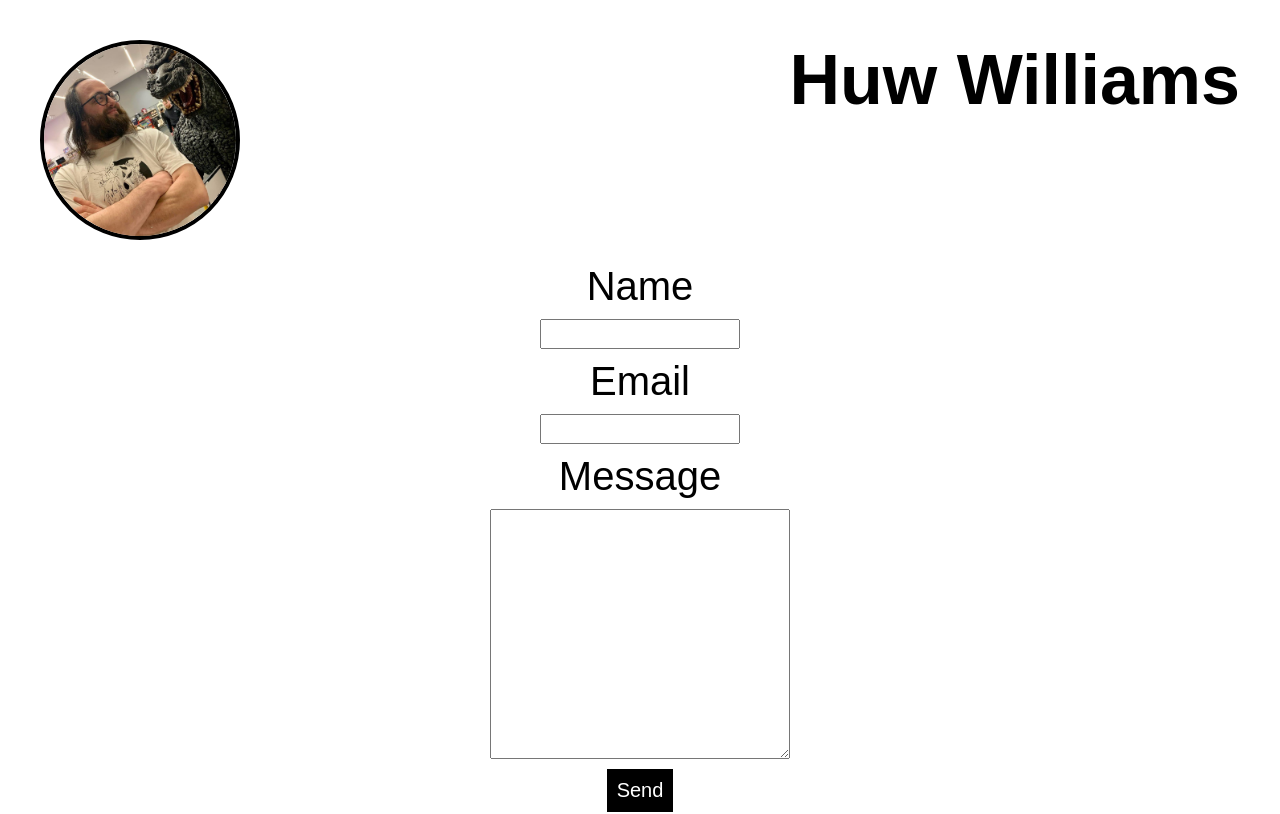
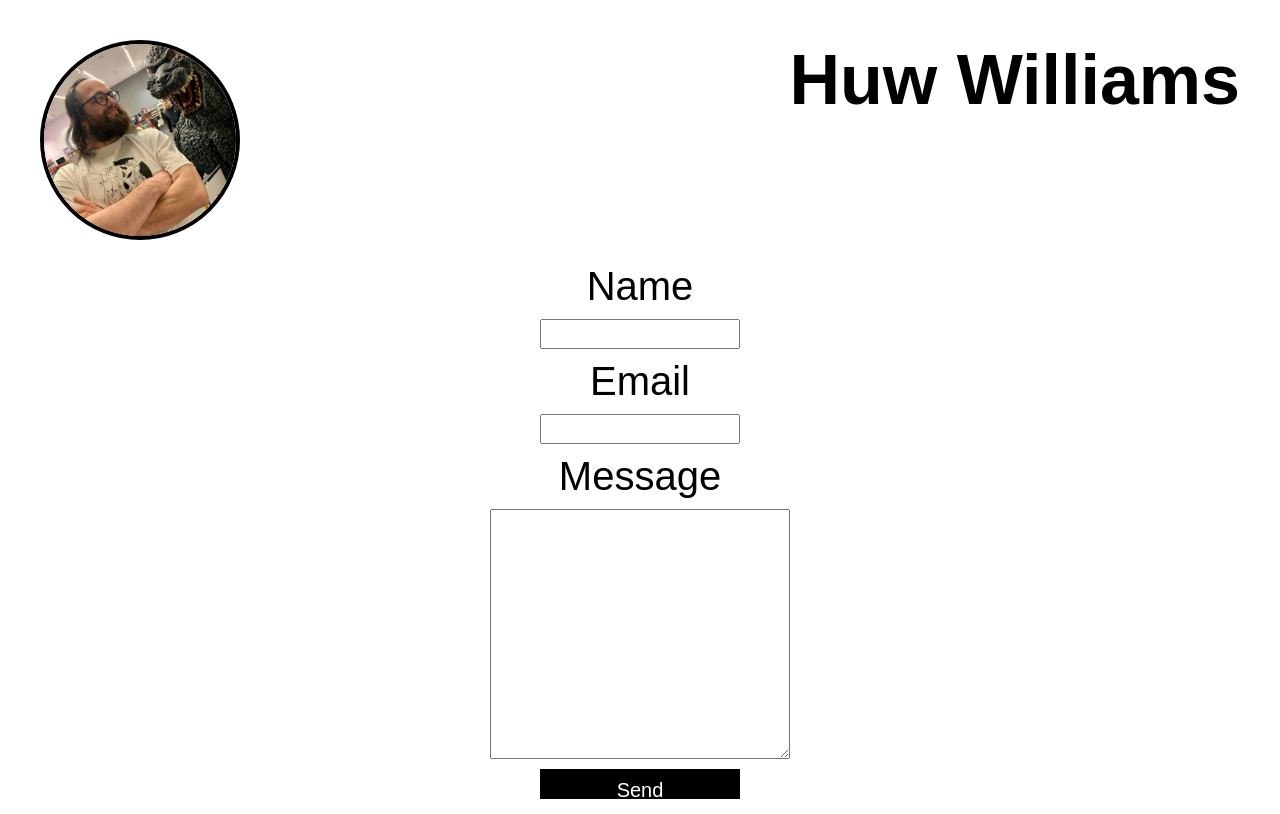
Before and after one commit to Big-Huw100/portfolio, a React (Create React App) app: page /contact in a window 1280 px wide. Shown: the top 814 px of the page. Built offline with nearby package versions, Linux system fonts and the light colour scheme.

Commit message:
Contact form links to gmail via EmailJS

```diff
--- a/package.json
+++ b/package.json
@@ -12,6 +12,7 @@
     "@testing-library/react": "^13.4.0",
     "@testing-library/user-event": "^13.5.0",
     "babel-plugin-macros": "^3.1.0",
+    "emailjs-com": "^3.2.0",
     "react": "^18.2.0",
     "react-dom": "^18.2.0",
     "react-router-dom": "^6.11.0",
--- a/src/components/ContactForm/ContactForm.jsx
+++ b/src/components/ContactForm/ContactForm.jsx
@@ -1,22 +1,32 @@
-import React from 'react';
-import styles from './ContactForm.module.scss';
+import React, { useRef } from 'react';
+import styles from './ContactForm.module.scss'
+import emailjs from 'emailjs-com';
 
 const ContactForm = () => {
+  const form = useRef();
+
+  const sendEmail = (e) => {
+    e.preventDefault();
+
+    emailjs.sendForm('contact_service', 'contact_form', form.current, 'HlAvtwUIbBjoVREC2')
+      .then((result) => {
+          console.log(result.text);
+      }, (error) => {
+          console.log(error.text);
+      });
+  };
 
   return (
-     <form className={styles.ContactForm}>
-      <label htmlFor="name">Name</label>
-      <input type="text" id="name" name="name" />
-
-      <label htmlFor="email">Email</label>
-      <input type="email" id="email" name="email" />
-
-      <label htmlFor="message">Message</label>
-      <textarea id="message" name="message" />
-
-      <button type="submit">Send</button>
+    <form className={styles.ContactForm} ref={form} onSubmit={sendEmail}>
+      <label>Name</label>
+      <input type="text" name="user_name" />
+      <label>Email</label>
+      <input type="email" name="user_email" />
+      <label>Message</label>
+      <textarea name="message" />
+      <input className={styles.button} type="submit" value="Send" />
     </form>
-  )
-}
+  );
+};
 
 export default ContactForm
--- a/src/components/ContactForm/ContactForm.module.scss
+++ b/src/components/ContactForm/ContactForm.module.scss
@@ -15,7 +15,7 @@
         padding: 10px;
     }
 
-    button {
+    .button {
         padding: 10px;
         margin: 10px;
         border: none;
@@ -28,8 +28,4 @@
         height: 250px;
         width: 300px;
     }
-
-    button:hover {
-        cursor: pointer;
-    }
 }
```
Also changed, not shown: 1 other file (tests, documents, lock files or other folders).
